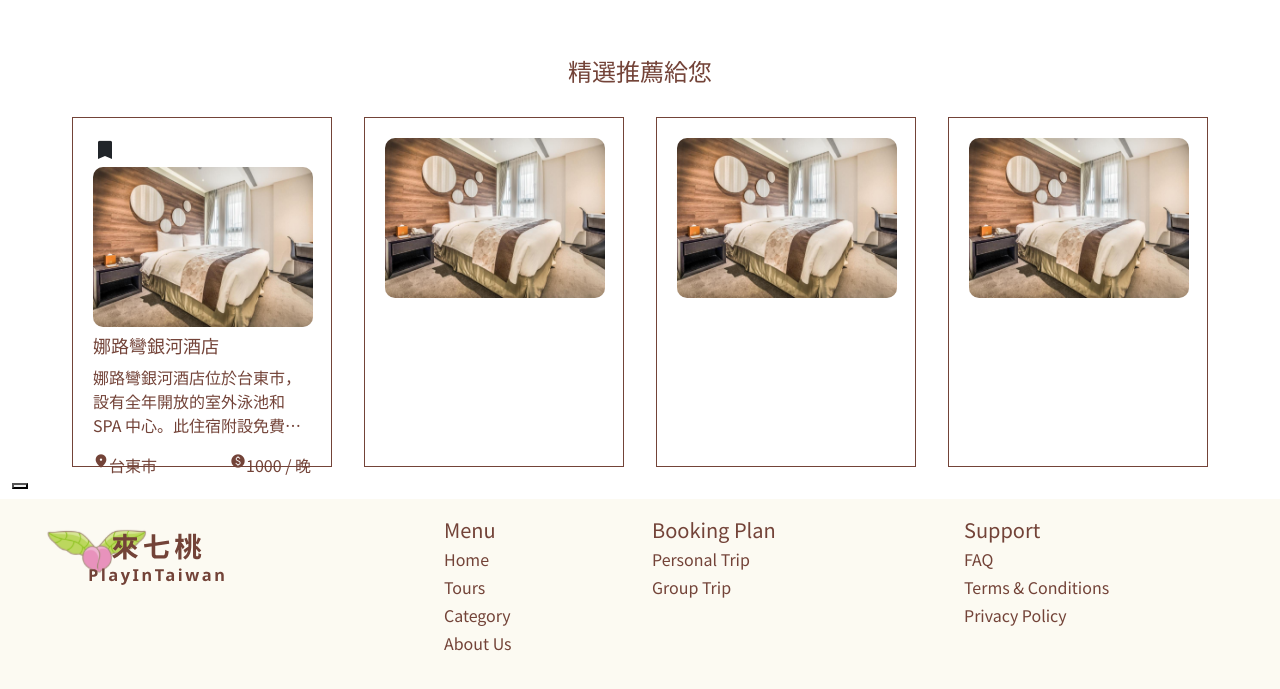
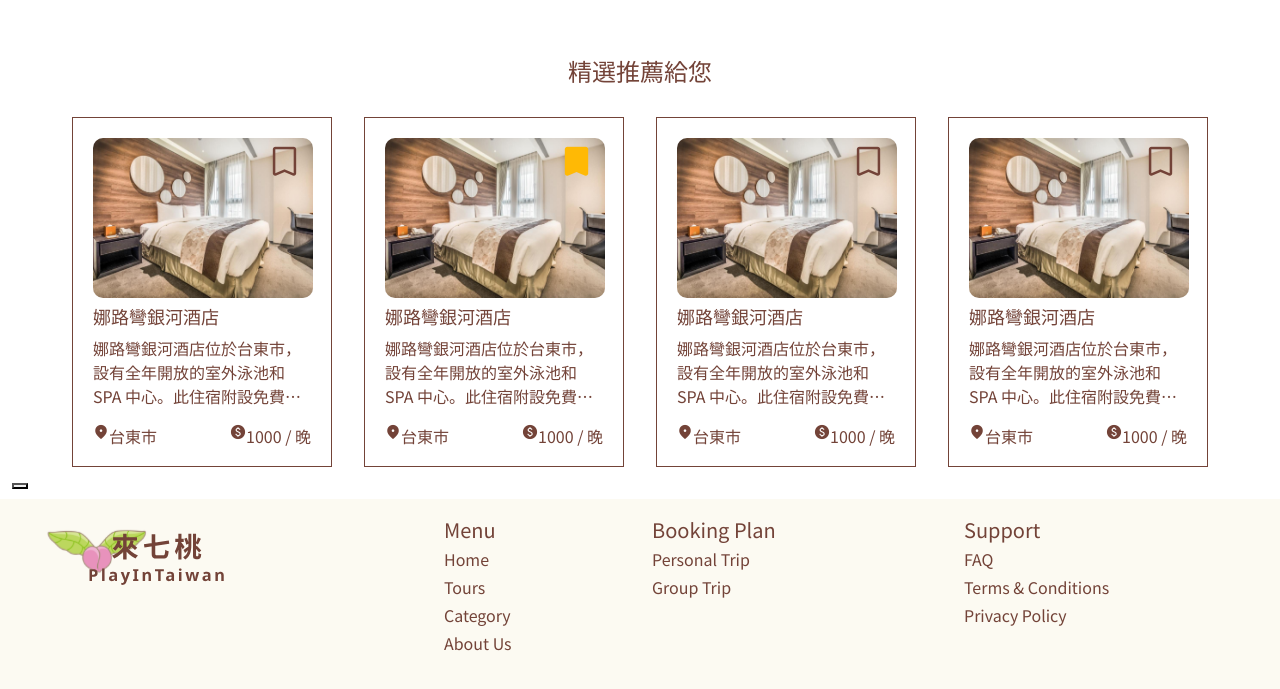
Before and after one commit to LINECHITAUBOOKING/LineChiTau, a React (Create React App) app: page / in a window 1280 px wide. Shown: the part 1702-2391 px from the top of the page. Built offline with nearby package versions, Linux system fonts and the light colour scheme; a web font is replaced by a local one.

Commit message:
feat:Google.icon

```diff
--- a/package.json
+++ b/package.json
@@ -8,6 +8,7 @@
     "@testing-library/user-event": "^13.5.0",
     "bootstrap": "^5.2.3",
     "date-fns": "^2.29.3",
+    "material-symbols": "^0.4.2",
     "react": "^18.2.0",
     "react-date-range": "^1.4.0",
     "react-dom": "^18.2.0",
--- a/src/pages/Hotel/HotelConponent/RecommendToC/RecommendToC.js
+++ b/src/pages/Hotel/HotelConponent/RecommendToC/RecommendToC.js
@@ -9,8 +9,10 @@ export const RecommendToC = () => {
         <h4 className="title my-heading text-center py-4">精選推薦給您</h4>
         <div className="cards d-flex justify-content-center">
           <div className="small-card mx-3">
-            <div className="">
-              <span class="material-symbols-outlined">bookmark</span>
+            <div className="position-relative">
+              <span class="material-symbols-rounded my-p position-absolute tag">
+                bookmark
+              </span>
               <img
                 src={pic3}
                 alt="pic3"
@@ -35,30 +37,87 @@ export const RecommendToC = () => {
             </div>
           </div>
           <div className="small-card mx-3">
-            <div className="">
+            <div className="position-relative">
+              <span class="material-symbols-rounded my-p position-absolute tag on-hover">
+                bookmark
+              </span>
               <img
                 src={pic3}
                 alt="pic3"
                 className="card-pic my-border-radius"
               />
+              <h6 className="nav-foot-small my-2">娜路彎銀河酒店</h6>
+              <p className="my-p text-hide">
+                娜路彎銀河酒店位於台東市，設有全年開放的室外泳池和 SPA
+                中心。此住宿附設免費私人停車位。 此住宿距離台東火車站 10
+                分鐘車程。此住宿距離鐵花村音樂聚落和台東鐵道藝術村。
+              </p>
+              <div className="d-flex justify-content-between">
+                <div className="d-flex">
+                  <div class="material-symbols-outlined my-p">location_on</div>
+                  <p className="my-p">台東市</p>
+                </div>
+                <div className="d-flex">
+                  <div class="material-symbols-outlined my-p">paid</div>
+                  <p className="my-p">1000 / 晚</p>
+                </div>
+              </div>
             </div>
           </div>
           <div className="small-card mx-3">
-            <div className="">
+            <div className="position-relative">
+              <span class="material-symbols-rounded my-p position-absolute tag">
+                bookmark
+              </span>
               <img
                 src={pic3}
                 alt="pic3"
                 className="card-pic my-border-radius"
               />
+              <h6 className="nav-foot-small my-2">娜路彎銀河酒店</h6>
+              <p className="my-p text-hide">
+                娜路彎銀河酒店位於台東市，設有全年開放的室外泳池和 SPA
+                中心。此住宿附設免費私人停車位。 此住宿距離台東火車站 10
+                分鐘車程。此住宿距離鐵花村音樂聚落和台東鐵道藝術村。
+              </p>
+              <div className="d-flex justify-content-between">
+                <div className="d-flex">
+                  <div class="material-symbols-outlined my-p">location_on</div>
+                  <p className="my-p">台東市</p>
+                </div>
+                <div className="d-flex">
+                  <div class="material-symbols-outlined my-p">paid</div>
+                  <p className="my-p">1000 / 晚</p>
+                </div>
+              </div>
             </div>
           </div>
           <div className="small-card mx-3">
-            <div className="">
+            <div className="position-relative">
+              <span class="material-symbols-rounded my-p position-absolute tag">
+                bookmark
+              </span>
               <img
                 src={pic3}
                 alt="pic3"
                 className="card-pic my-border-radius"
               />
+              <h6 className="nav-foot-small my-2">娜路彎銀河酒店</h6>
+              <p className="my-p text-hide">
+                娜路彎銀河酒店位於台東市，設有全年開放的室外泳池和 SPA
+                中心。此住宿附設免費私人停車位。 此住宿距離台東火車站 10
+                分鐘車程。此住宿距離鐵花村音樂聚落和台東鐵道藝術村。
+              </p>
+              <div className="d-flex justify-content-between">
+                <div className="d-flex">
+                  <div class="material-symbols-outlined my-p">location_on</div>
+                  <p className="my-p">台東市</p>
+                </div>
+                <div className="d-flex">
+                  <div class="material-symbols-outlined my-p">paid</div>
+                  <p className="my-p">1000 / 晚</p>
+                </div>
+              </div>
             </div>
           </div>
         </div>
--- a/src/pages/Hotel/HotelConponent/RecommendToC/RecommendToC.scss
+++ b/src/pages/Hotel/HotelConponent/RecommendToC/RecommendToC.scss
@@ -1,10 +1,6 @@
-@import url(../../../../css/global-style.scss);
-@import url('https://fonts.googleapis.com/css2?family=Material+Symbols+Outlined:opsz,wght,FILL,GRAD@20..48,100..700,0..1,-50..200');
-
-$main: #ffb905;
-$secondary: #fcfaf2;
-$textColor: #734338;
-$hoverColor: #ff9b05;
+@import '../../../../css/global-style.scss';
+// @import url('https://fonts.googleapis.com/css2?family=Material+Symbols+Outlined:opsz,wght,FILL,GRAD@20..48,100..700,0..1,-50..200');
+@import 'material-symbols';
 
 .recommend-to-c {
   max-width: 1440px;
@@ -18,19 +14,16 @@ $hoverColor: #ff9b05;
     -webkit-line-clamp: 3;
     overflow: hidden;
   }
-
-.material-symbols-outlined {
-  font-variation-settings:
-  'FILL' 1,
-  'wght' 400,
-  'GRAD' 0,
-  'opsz' 48
-}
-.not-fill {
-    font-variation-settings:
-    'FILL' 0,
-    'wght' 400,
-    'GRAD' 0,
-    'opsz' 48
+  .material-symbols-rounded {
+    font-variation-settings: 'FILL' 0, 'wght' 400, 'GRAD' 0, 'opsz' 48;
+    font-size: 40px;
+  }
+  .tag{
+    top: 1%;
+    right: 3%;
+  }
+  .on-hover{
+    color: $main;
+    font-variation-settings: 'FILL' 1, 'wght' 400, 'GRAD' 0, 'opsz' 48;
   }
 }
```
Also changed, not shown: 1 other file (tests, documents, lock files or other folders).
